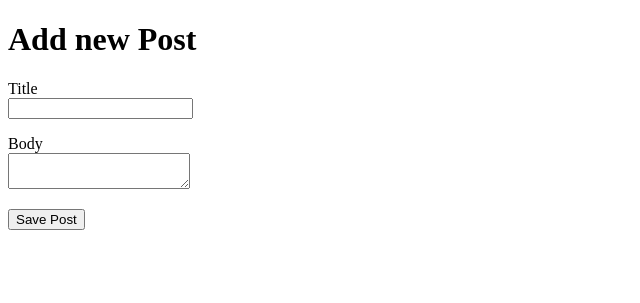
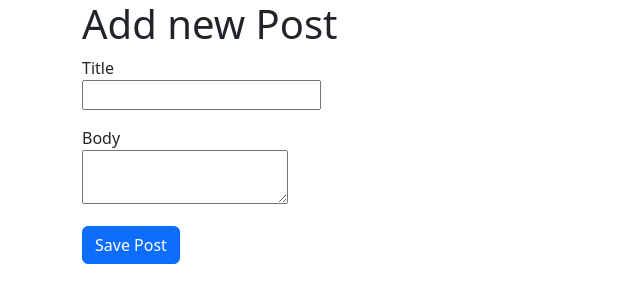
Before and after one commit to Speedwares/railsBlog, a Rails app: page /posts/new in a window 1280 px wide. Shown: the top 303 px of the page, without its empty margins (0-640 px from the left). Run offline with Rails 7, Linux system fonts and the light colour scheme; style sheets or scripts are compiled from the project's sources; some libraries are stand-ins or nearby versions.

Commit message:
added bootstrap

```diff
--- a/app/assets/javascripts/application.js
+++ b/app/assets/javascripts/application.js
@@ -14,3 +14,7 @@
 //= require activestorage
 //= require turbolinks
 //= require_tree .
+
+//= require jquery3
+//= require popper
+//= require bootstrap-sprockets
--- a/app/assets/stylesheets/application.css
+++ b/app/assets/stylesheets/application.scss
@@ -13,3 +13,6 @@
  *= require_tree .
  *= require_self
  */
+
+ // Custom bootstrap variables must be set or imported *before* bootstrap.
+@import "bootstrap";
--- a/app/views/posts/new.html.erb
+++ b/app/views/posts/new.html.erb
@@ -1,4 +1,4 @@
-<h1>Add new Post</h1>
+<div class="container"><h1>Add new Post</h1>
 
 <%= form_for :post, url:posts_path do |f| %>
 <p>
@@ -11,6 +11,7 @@
 <%= f.text_area :body %>
 </p>
 <p>
-<%= f.submit %>
+<%= f.submit ({ :class => 'btn btn-primary'})%>
 </p>
 <% end %>
+</div>
```
Also changed, not shown: Gemfile, Gemfile.lock, 10 other files.
